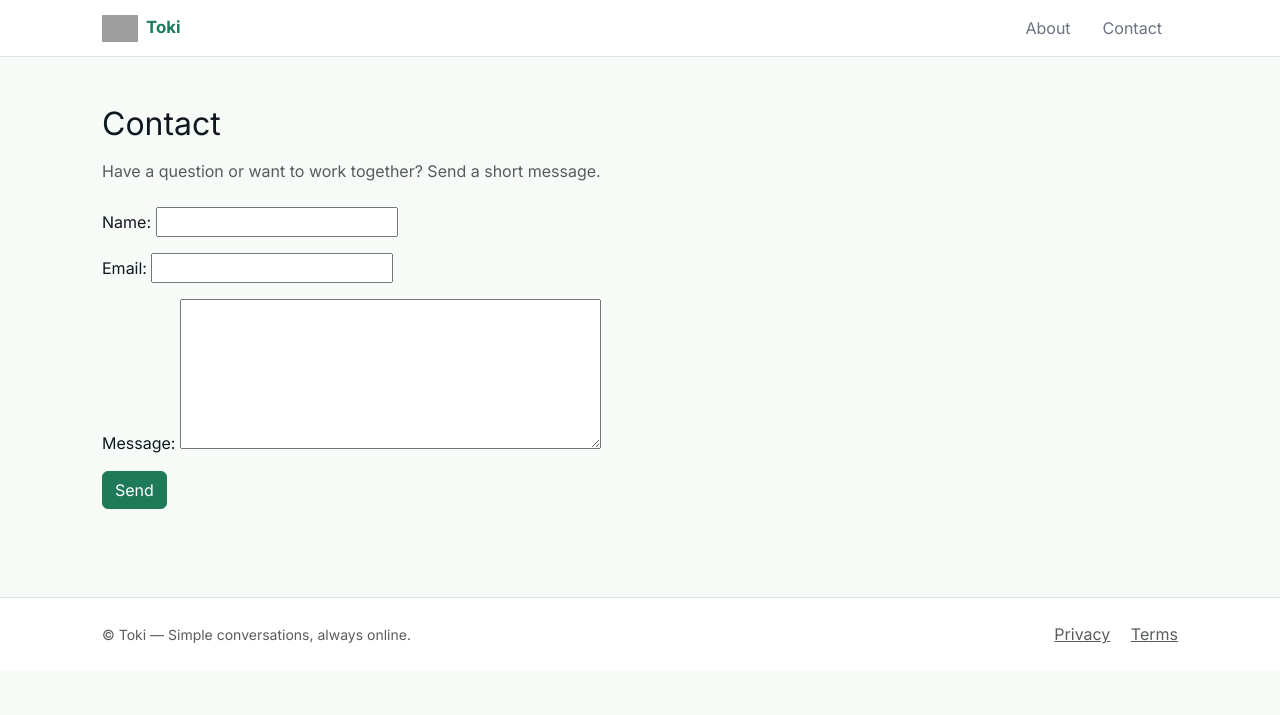
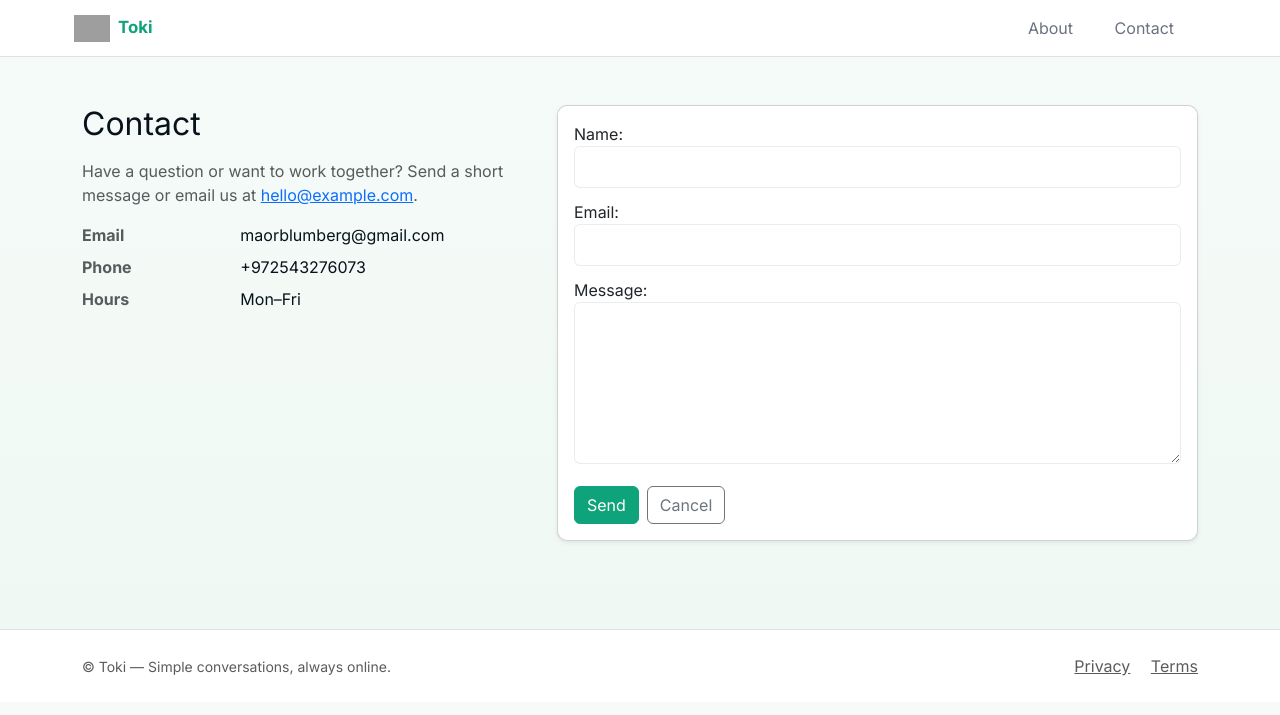
Before and after one commit to Maorb23/Toki, a Django app: page /contact/ in a window 1280 px wide. Shown: the top 715 px of the page. Run offline with Django 4.2, Linux system fonts and the light colour scheme; grey boxes are pictures that could not be loaded.

Commit message:
edit of bootstrap2.0

```diff
--- a/landing/static/landing/css/styles.css
+++ b/landing/static/landing/css/styles.css
@@ -1,12 +1,13 @@
 :root{
-  --color-primary: #1f7a5a; /* primary brand green */
-  --color-accent: #17a673;
+  --color-primary: #0ea37a; /* vivid brand green */
+  --color-accent: #4bd09a;
   --bg: #ffffff;
-  --surface: #f7fbf8;
-  --text: #0f1720;
+  --surface: linear-gradient(180deg,#f6fbf9 0%, #eef8f2 100%);
+  --text: #07121a;
   --muted: #6b7280;
-  --radius-lg: 14px;
-  --container-max: 1100px;
+  --radius-lg: 18px;
+  --container-max: 1300px;
+  --glass: rgba(255,255,255,0.65);
 }
 
 /* Base */
@@ -90,12 +111,23 @@ body {
 .navbar .nav-link { color: var(--muted); margin-left: 0.5rem; margin-right: 0.5rem; }
 .navbar .nav-link:hover, .navbar .nav-link:focus { color: var(--text); }
 
+/* Force right-alignment for navbar items and add spacing */
+.navbar .navbar-nav { margin-left: auto !important; align-items: center; }
+.navbar .nav-item { margin-left: 0.6rem; }
+.navbar-brand { z-index: 2; }
+.navbar { padding-right: 16px; }
+
 /* Buttons */
 .btn-primary, .btn-success { background: var(--color-primary); border-color: var(--color-primary); }
 .btn-primary:hover, .btn-success:hover { background: var(--color-accent); border-color: var(--color-accent); }
 
 /* Container override for landing pages */
-.container { max-width: var(--container-max); }
+.toki-container {
+  max-width: var(--container-max);
+  padding-left: 48px;
+  padding-right: 48px;
+}
+
 
 @media (max-width: 900px) {
   .hero-section { padding-top: 3.5rem; padding-bottom: 3rem; }
@@ -107,3 +139,31 @@ body {
   .hero-logo { width: 72px; }
   .container { padding-left: 16px; padding-right: 16px; }
 }
+
+/* Constrain hero card to avoid layout shift and overflow */
+.hero-card { max-width: 460px; margin-left: 0; margin-right: auto; }
+.hero-logo { max-width: 96px; height: auto; }
+
+/* Optional: prevent horizontal scroll caused by accidental overflow */
+html, body { overflow-x: hidden; }
+
+/* Navbar: ensure the right-aligned links sit flush to the page edge on large screens */
+.position-relative .navbar-nav { margin: 0; }
+
+/* Right-aligned navbar on large screens */
+.nav-right { padding-right: 28px; z-index: 10; }
+.nav-right .nav-link { padding-left: 0.75rem; padding-right: 0.75rem; }
+.nav-right .nav-item + .nav-item { margin-left: 0.5rem; }
+
+/* Contact form styling: make inputs/textareas full width when Django form doesn't add classes */
+.contact-form input, .contact-form textarea, .contact-form select {
+  width: 100%;
+  box-sizing: border-box;
+  padding: 0.5rem 0.75rem;
+  border: 1px solid rgba(15,23,32,0.08);
+  border-radius: 6px;
+  background: #fff;
+}
+.contact-form p { margin-bottom: 0.75rem; }
+
+.contact-card { border-radius: 10px; }
--- a/landing/templates/landing/base.html
+++ b/landing/templates/landing/base.html
@@ -16,7 +16,7 @@
 
   <body>
     <header class="site-header">
-      <nav class="navbar navbar-expand-lg bg-white border-bottom" role="navigation" aria-label="Main navigation">
+      <nav class="navbar navbar-expand-lg bg-white border-bottom position-relative" role="navigation" aria-label="Main navigation">
         <div class="container">
           <a class="navbar-brand d-flex align-items-center gap-2" href="/">
             <img src="{% static 'landing/images/birds.png' %}" alt="Toki logo" class="brand-logo">
--- a/landing/templates/landing/contact.html
+++ b/landing/templates/landing/contact.html
@@ -5,13 +5,36 @@
 {% block content %}
 <section class="py-5">
   <div class="container">
-    <h2 class="mb-3">Contact</h2>
-    <p class="text-muted">Have a question or want to work together? Send a short message.</p>
-    <form method="post" class="mt-4">
-      {% csrf_token %}
-      {{ form.as_p }}
-      <button type="submit" class="btn btn-success">Send</button>
-    </form>
+    <div class="row g-4">
+      <div class="col-lg-5">
+        <h2 class="mb-3">Contact</h2>
+        <p class="text-muted">Have a question or want to work together? Send a short message or email us at <a href="mailto:hello@example.com">hello@example.com</a>.</p>
+        <dl class="row">
+          <dt class="col-4 text-muted">Email</dt><dd class="col-8">maorblumberg@gmail.com</dd>
+          <dt class="col-4 text-muted">Phone</dt><dd class="col-8">+972543276073</dd>
+          <dt class="col-4 text-muted">Hours</dt><dd class="col-8">Mon–Fri</dd>
+        </dl>
+      </div>
+      <div class="col-lg-7">
+        <div class="card contact-card shadow-sm">
+          <div class="card-body contact-form">
+            {% if messages %}
+              {% for message in messages %}
+                <div class="alert alert-success">{{ message }}</div>
+              {% endfor %}
+            {% endif %}
+            <form method="post" novalidate>
+              {% csrf_token %}
+              {{ form.as_p }}
+              <div class="d-flex gap-2 mt-3">
+                <button type="submit" class="btn btn-success">Send</button>
+                <a href="/" class="btn btn-outline-secondary">Cancel</a>
+              </div>
+            </form>
+          </div>
+        </div>
+      </div>
+    </div>
   </div>
 </section>
 {% endblock %}
--- a/requirements.txt
+++ b/requirements.txt
@@ -4,6 +4,5 @@ whitenoise
 python-dotenv
 dj-database-url
 django-extensions
-#add Werkzeug
 Werkzeug>=3.0
 psycopg2-binary
--- a/toki_site/settings.py
+++ b/toki_site/settings.py
@@ -89,6 +89,7 @@ STATIC_ROOT = str(BASE_DIR / 'staticfiles')
 # WhiteNoise configuration
 if DEBUG :
     # Development: don't require manifest file
+    DATABASES = {'default': {'ENGINE': 'django.db.backends.sqlite3', 'NAME': BASE_DIR / 'db.sqlite3'}}
     WHITENOISE_USE_FINDERS = True
     WHITENOISE_MAX_AGE = 0
     STATICFILES_STORAGE = "django.contrib.staticfiles.storage.StaticFilesStorage"
```
Also changed, not shown: other parts of landing/static/landing/css/styles.css (+27 -7 lines), landing/templates/landing/index.html (+4 -4 lines).
